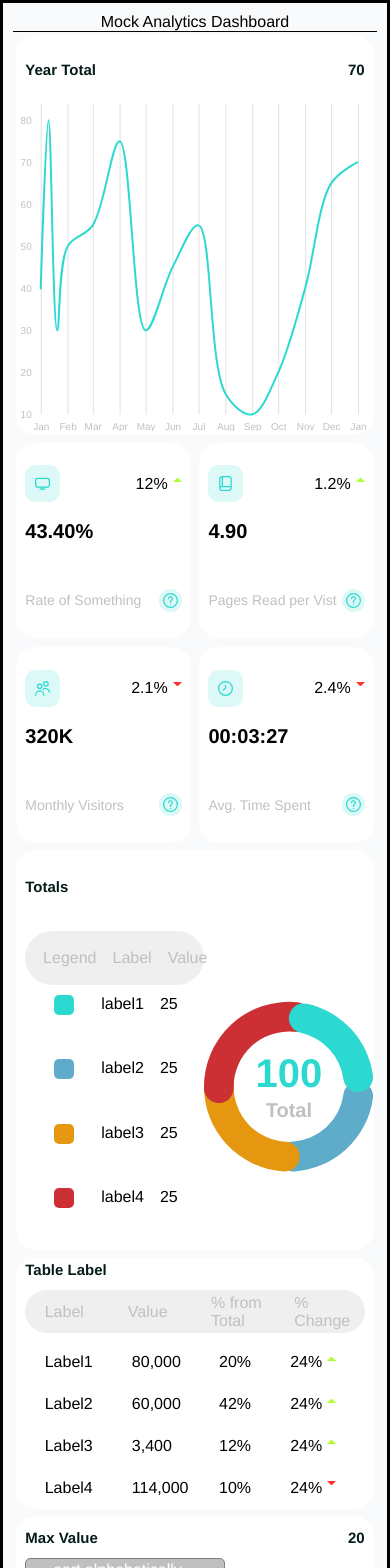
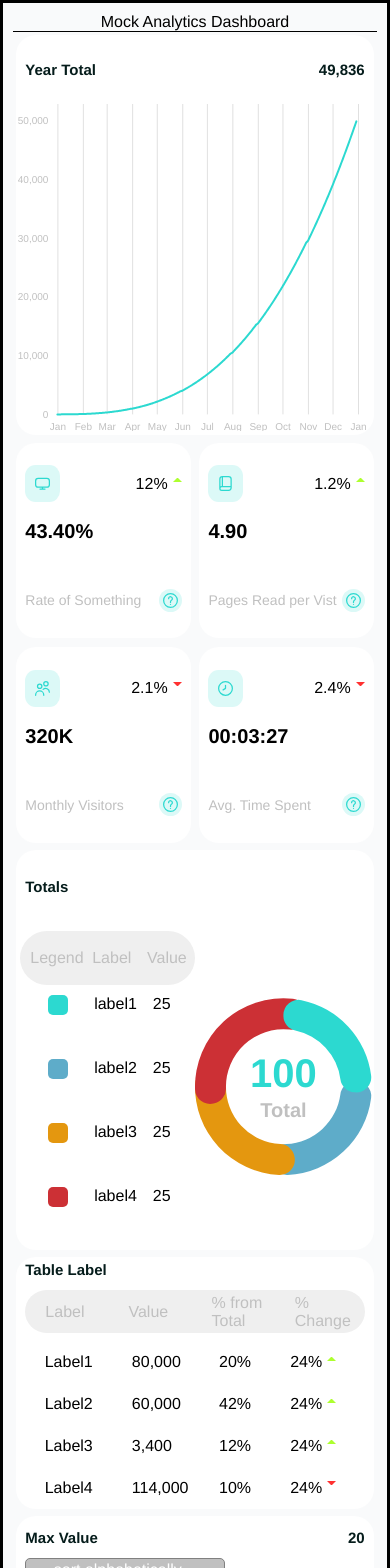
Before and after one commit to bbasaldu/dashboard, a React (Create React App) app: page / in a window 390 px wide. Shown: the top 1568 px of the page. Built offline with nearby package versions, Linux system fonts and the light colour scheme.

Commit message:
Fixed PieChart bugs, Added touch events for mobile

```diff
--- a/src/components/main/dashboard/Dashboard.js
+++ b/src/components/main/dashboard/Dashboard.js
@@ -15,33 +15,48 @@ import bookIcon from "../../../assets/fi-rr-book.svg";
 import timeIcon from "../../../assets/fi-rr-clock.svg";
 import usersIcon from "../../../assets/fi-rr-users.svg";
 import screenIcon from "../../../assets/fi-rr-screen.svg";
-
 const DashBoard = () => {
   //fake data for line chart
-  const lineChartData = [
-    {
-      label: "line1",
-      pointData: [
-        { x: new Date("2020-01-01T00:00:00"), y: 40 },
-        { x: new Date("2020-01-10T00:00:00"), y: 80 },
-        { x: new Date("2020-01-20T00:00:00"), y: 30 },
+  const newLineData = [{label: 'line2', pointData: []}]
+  let count = 1
+  for(let i=1; i<=12; i++){
+    for(let j=1; j<=30; j++){
+      if(i===2 && j===30) continue //feb with day 30 yields an invalid date object
+      const month = (i<10)?`0${i}`:i
+      const day = (j<10)?`0${j}`:j
+      const date = {
+        x: new Date(`2020-${month}-${day}T00:00:00`),
+        y: Math.pow(count, 3)
+      }
+      newLineData[0].pointData.push(date)
+      count += 0.1
+    }
+  }
 
-        { x: new Date("2020-02-01T00:00:00"), y: 50 },
-        { x: new Date("2020-03-01T00:00:00"), y: 55 },
-        { x: new Date("2020-04-01T00:00:00"), y: 75 },
-        { x: new Date("2020-05-01T00:00:00"), y: 30 },
-        { x: new Date("2020-06-01T00:00:00"), y: 45 },
-        { x: new Date("2020-07-01T00:00:00"), y: 55 },
-        { x: new Date("2020-08-01T00:00:00"), y: 15 },
-        { x: new Date("2020-09-01T00:00:00"), y: 10 },
-        { x: new Date("2020-10-01T00:00:00"), y: 20 },
-        { x: new Date("2020-11-01T00:00:00"), y: 40 },
-        { x: new Date("2020-12-01T00:00:00"), y: 65 },
-        { x: new Date("2020-12-31T00:00:00"), y: 70 },
-      ],
-    },
-  ];
-  const len = lineChartData[0].pointData.length;
+  // const lineChartData = [
+  //   {
+  //     label: "line1",
+  //     pointData: [
+  //       { x: new Date("2020-01-01T00:00:00"), y: 40 },
+  //       { x: new Date("2020-01-10T00:00:00"), y: 80 },
+  //       { x: new Date("2020-01-20T00:00:00"), y: 30 },
+
+  //       { x: new Date("2020-02-01T00:00:00"), y: 50 },
+  //       { x: new Date("2020-03-01T00:00:00"), y: 55 },
+  //       { x: new Date("2020-04-01T00:00:00"), y: 75 },
+  //       { x: new Date("2020-05-01T00:00:00"), y: 30 },
+  //       { x: new Date("2020-06-01T00:00:00"), y: 45 },
+  //       { x: new Date("2020-07-01T00:00:00"), y: 55 },
+  //       { x: new Date("2020-08-01T00:00:00"), y: 15 },
+  //       { x: new Date("2020-09-01T00:00:00"), y: 10 },
+  //       { x: new Date("2020-10-01T00:00:00"), y: 20 },
+  //       { x: new Date("2020-11-01T00:00:00"), y: 40 },
+  //       { x: new Date("2020-12-01T00:00:00"), y: 65 },
+  //       { x: new Date("2020-12-31T00:00:00"), y: 70 },
+  //     ],
+  //   },
+  // ];
+  // const len = lineChartData[0].pointData.length;
 
   //fake data for table
   const headers = ["Label", "Value", "% from Total", "% Change"];
@@ -77,9 +92,9 @@ const DashBoard = () => {
       <LevelOneContainer>
         <TitleCard
           title="Year Total"
-          value={lineChartData[0].pointData[len - 1].y}
+          value={'49,836'}
         />
-        <LineChart id="lineChart1" data={lineChartData} />
+        <LineChart id="lineChart1" data={newLineData} />
       </LevelOneContainer>
       <LevelOneContainer className={classes.levelOneBlank}>
         <QuadRowCard>
--- a/src/components/main/dashboard/VisualizationTemplates/Headers.module.css
+++ b/src/components/main/dashboard/VisualizationTemplates/Headers.module.css
@@ -12,6 +12,6 @@
 
 .header{
     width: 100%;
-    margin-left: 1em;
+    margin-left: 5%;
     /* margin-right: 5%; */
 }
--- a/src/components/main/dashboard/VisualizationTemplates/StatCard.js
+++ b/src/components/main/dashboard/VisualizationTemplates/StatCard.js
@@ -13,7 +13,7 @@ function interpolateCustom(a,b, dp){
 }
 const animate = (last, current, ref) => {
   d3.select(ref)
-    .transition().duration(2000)
+    .transition().duration(2000).ease(d3.easePoly.exponent(3))
     .textTween(function() {
       return interpolateCustom(last, current, countDecimals(current))
     })
--- a/src/components/main/dashboard/VisualizationTemplates/newCharts/PieChart/PieChart.js
+++ b/src/components/main/dashboard/VisualizationTemplates/newCharts/PieChart/PieChart.js
@@ -1,8 +1,4 @@
-import {
-  useEffect,
-  useRef,
-  useState,
-} from "react";
+import { useEffect, useRef, useState } from "react";
 import { useSelector } from "react-redux";
 import classes from "./PieChart.module.css";
 import * as d3 from "d3";
@@ -12,13 +8,13 @@ import Headers from "../../Headers";
 import LegendColor from "../../LegendColor";
 import { isScrolledIntoView } from "../../../../../general/usefulFunctions";
 
-const colors = ["#2cd9d0", "#5eacc9", "#e4970f","#cc3035",];
+const colors = ["#2cd9d0", "#5eacc9", "#e4970f", "#cc3035"];
 const color = (color) => {
   return <LegendColor color={color} />;
 };
-const animatePieArcs = (arcsGroup,arcs ,arcFunc, setAnimate) => {
-  const g = d3.select(arcsGroup)
-  const arcPaths = g.selectAll('path')
+const animatePieArcs = (arcsGroup, arcs, arcFunc, setAnimate) => {
+  const g = d3.select(arcsGroup);
+  const arcPaths = g.selectAll("path");
 
   arcPaths
     .attr("transform", "rotate(-180)")
@@ -26,14 +22,13 @@ const animatePieArcs = (arcsGroup,arcs ,arcFunc, setAnimate) => {
     .ease(d3.easeElasticOut.amplitude(1).period(0.99))
     .duration(2000)
     .attr("transform", "rotate(0)")
-  .attrTween("d", (d,i) =>
+    .attrTween("d", (d, i) =>
       tweenPie(i === 0 ? 0 : arcs[i - 1].endAngle, arcs[i], arcFunc)
     )
     .on('end', () => setAnimate(false))
   //overlapping first arc
-  g.select('path').raise()
-
-}
+  g.select("path").raise();
+};
 const pieChartHeaders = ["Legend", "Label", "Value"];
 function tweenPie(end, b, arc) {
   let i = d3.interpolate({ startAngle: end, endAngle: end }, b);
@@ -46,8 +41,8 @@ const PieChart = (props) => {
   const containerRef = useRef();
   const arcsGroupRef = useRef();
   const [dim, setDim] = useState(null);
-  const [animate, setAnimate] = useState(true)
-  const [isVisible, setIsVisible] = useState(false)
+  const [animate, setAnimate] = useState(true);
+  const [isVisible, setIsVisible] = useState(false);
   const { total, pieData } = props.data;
   const pie = d3.pie().value((d) => d.value);
   const arcs = pie(pieData);
@@ -56,7 +51,6 @@ const PieChart = (props) => {
     arc.startAngle *= 0.95;
     arc.endAngle *= 1.05;
   });
-
 
   const calculateVariables = () => {
     const container = d3.select(containerRef.current);
@@ -82,14 +76,14 @@ const PieChart = (props) => {
   //inital
   useEffect(() => {
     const onVisibleChange = () => {
-      if(isScrolledIntoView(containerRef.current)){
-        window.removeEventListener('scroll', onVisibleChange)
-        setIsVisible(true)
+      if (isScrolledIntoView(containerRef.current)) {
+        window.removeEventListener("scroll", onVisibleChange);
+        setIsVisible(true);
       }
-    }
-    window.addEventListener('scroll', onVisibleChange)
-    onVisibleChange()
-    if(isVisible){
+    };
+    window.addEventListener("scroll", onVisibleChange);
+    onVisibleChange();
+    if (isVisible) {
       calculateVariables();
     }
   }, [pieData, isVisible]);
@@ -97,12 +91,10 @@ const PieChart = (props) => {
   //animate
   useEffect(() => {
     //if svg has been rendered already
-    if(dim!==null && animate){
-      animatePieArcs(arcsGroupRef.current, arcs, dim.arc, setAnimate)
+    if (dim !== null && animate) {
+      animatePieArcs(arcsGroupRef.current, arcs, dim.arc, setAnimate);
     }
-  }, [dim, arcs, animate])
-
-
+  }, [dim, arcs, animate]);
 
   return (
     <div className={classes.vertical}>
@@ -115,9 +107,8 @@ const PieChart = (props) => {
       </Table>
 
       <div className={classes.container} ref={containerRef}>
-
+        {dim !== null && (
           <svg className={classes.svg} id={"svgPrac"}>
-           {dim !== null &&
             <g
               transform={`translate(${dim.w / 2},${dim.h / 2})`}
               ref={arcsGroupRef}
@@ -125,21 +116,15 @@ const PieChart = (props) => {
               {animate &&
                 arcs.map((d, i) => {
                   return (
-                  <path
-                    key={`arc_${i}`}
-                    id={`arc_${i}`}
-                    fill={colors[i]}
-                  />
+                    <path key={`arc_${i}`} id={`arc_${i}`} fill={colors[i]} />
                   );
-
-              })
-            }
+                })}
               {!animate &&
                 arcs.map((d, i) => {
                   //for overlapping effect on first arc
-                const len = arcs.length-1
-                const index = i===len?0:i+1
-                const curr = arcs[index]
+                  const len = arcs.length - 1;
+                  const index = i === len ? 0 : i + 1;
+                  const curr = arcs[index];
                   return (
                     <path
                       key={`arc_${index}`}
@@ -150,15 +135,16 @@ const PieChart = (props) => {
                         .endAngle(curr.endAngle)()}
                     />
                   );
-
-              })
-            }
-            <text className={classes.textTop} fill={colors[0]}>{total}</text>
-            <text className={classes.textBottom} dy="1.5em">Total</text>
-
-          </g>}
+                })}
+              <text className={classes.textTop} fill={colors[0]}>
+                {total}
+              </text>
+              <text className={classes.textBottom} dy="1.5em">
+                Total
+              </text>
+            </g>
           </svg>
-
+        )}
       </div>
     </div>
   );
--- a/src/components/main/dashboard/VisualizationTemplates/newCharts/PieChart/PieChart.module.css
+++ b/src/components/main/dashboard/VisualizationTemplates/newCharts/PieChart/PieChart.module.css
@@ -1,11 +1,12 @@
 .svg{
-    width: 100%;
-    height: 100%;
+    flex-grow: 1;
 }
 .container {
     height: 100%;
     /* takes up have of its container... */
     width: 50%;
+    display: flex;
+
   }
 .vertical {
     height: 100%;
@@ -16,6 +17,7 @@
 .pieLegend{
     width: 50%;
     padding-right: 0 !important;
+    padding-left: 1% !important;
 }
 .pieLegend div{
     flex-grow: 1;
```
Also changed, not shown: src/components/main/dashboard/VisualizationTemplates/d3Scripts/buildLineChart.js (+41 -6 lines), 2 other files (tests, documents, lock files or other folders). Lines whose indentation alone changed are shown as unchanged.
